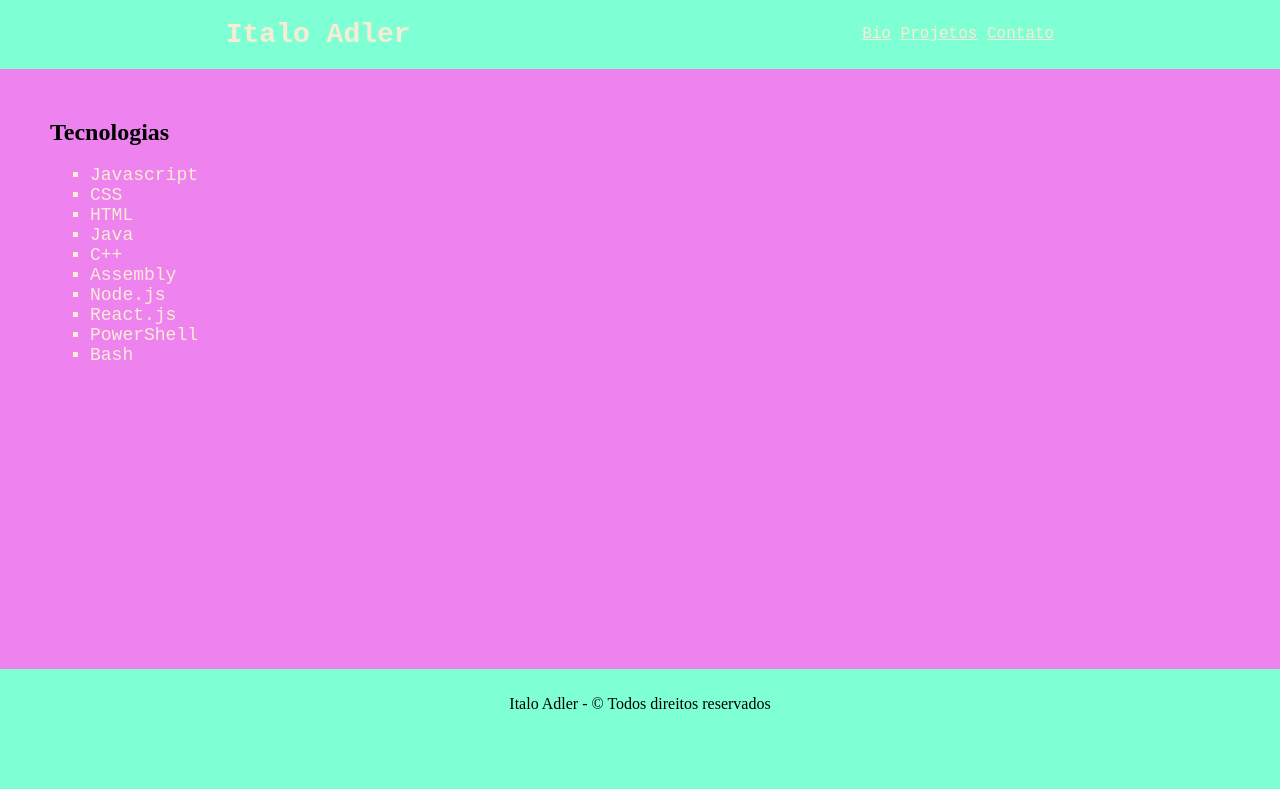
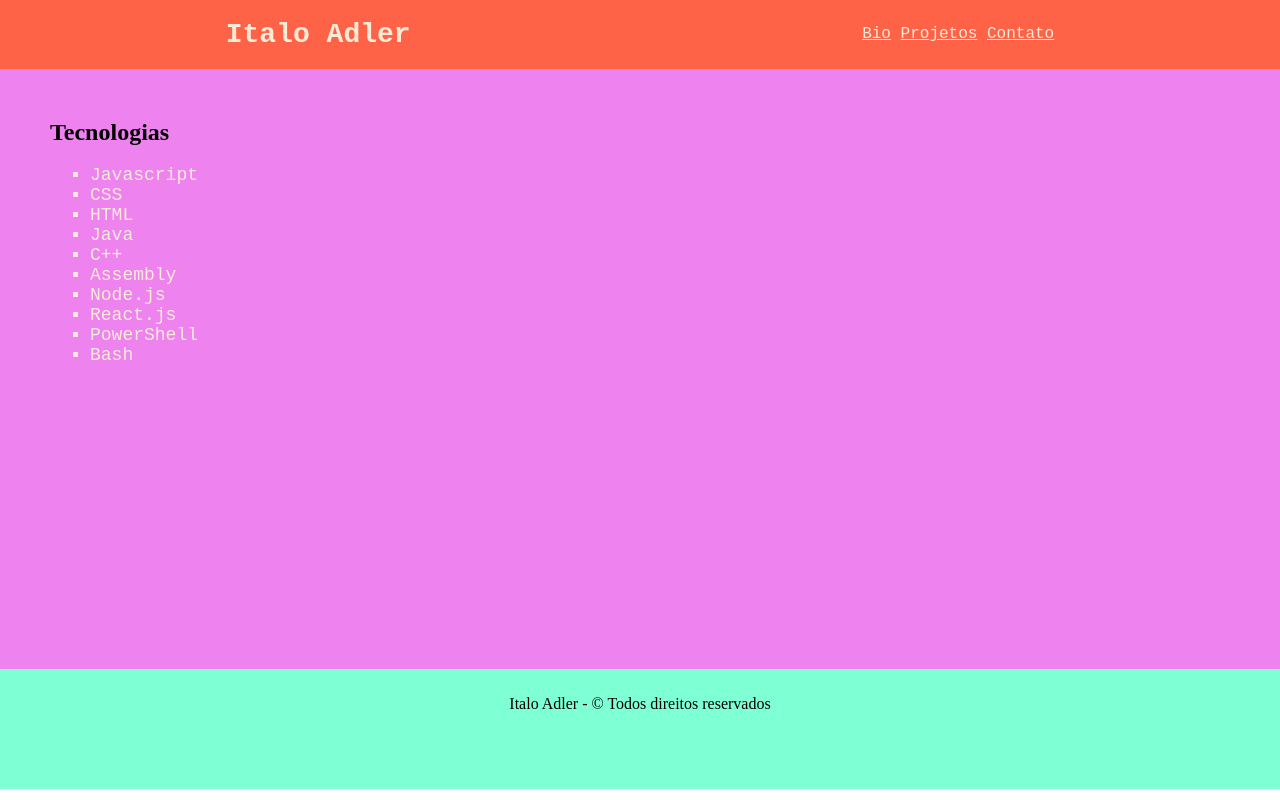
Before and after one commit to italoartista/portifolio, a plain HTML site: page index.html in a window 1280 px wide. Drawn offline with Linux system fonts and the light colour scheme.

Commit message:
Alteração da cor do header para tomato

```diff
--- a/style.css
+++ b/style.css
@@ -8,7 +8,7 @@ header {
   display: flex;
   justify-content: space-around;
   align-items: center;
-  background-color: aquamarine;
+  background-color: tomato;
 }
 #msg {
   width: 190px;
```
